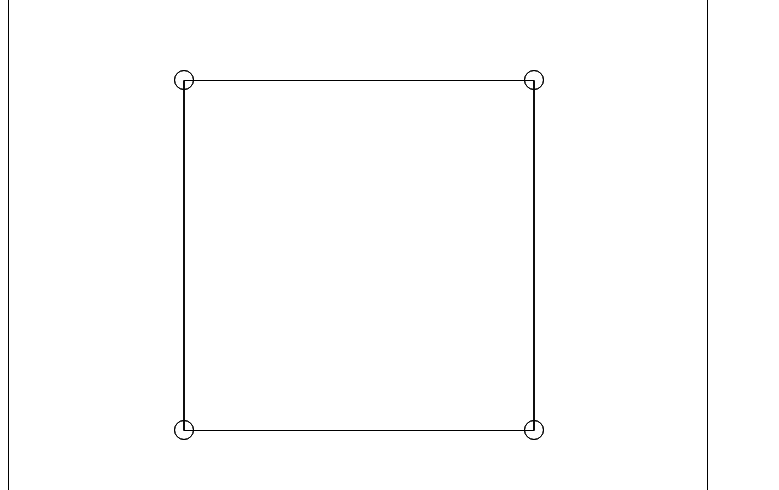
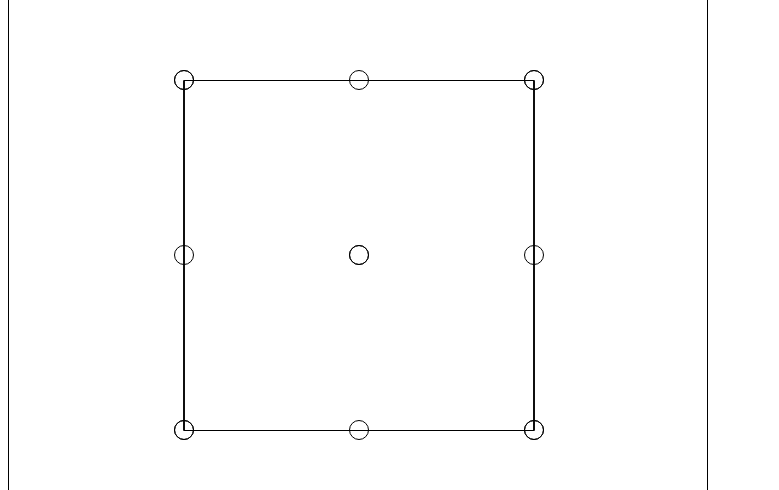
Before and after one commit to pknipp/rotating-body, a React (Create React App) app: page / in a window 1280 px wide. Shown: the part 287-777 px from the top of the page, without its empty margins (0-779 px from the left). Built offline with nearby package versions, Linux system fonts and the light colour scheme.

Commit message:
Render rotating cube w/FCC dots.

```diff
--- a/src/App.js
+++ b/src/App.js
@@ -2,11 +2,12 @@ import React, { useState, useEffect } from "react";
 import Dot from "./Dot";
 import Input from "./Input";
 import Line from "./Line";
+import Square from "./Square";
 
 const App = () => {
     const [h, setH] = useState(1);
     const [thsInput, setThsInput] = useState(["0", "0", "0"]);
-    const [ths, setThs] = useState(null);
+    const [ths, setThs] = useState([0, 0, 0]);
     const [momsInput, setMomsInput] = useState(["1", "1", "2"]);
     const [moms, setMoms] = useState(null);
     const [omsInput, setOmsInput] = useState(["", "", ""]);
@@ -19,7 +20,9 @@ const App = () => {
     const [K, setK] = useState(0);
     // const [torques, setTorques] = useState([0, 0, 0]);
     const [xyzs0, setXyzs0] = useState([]);
+    const [mids0, setMids0] = useState([]);
     const [xyzs, setXyzs] = useState([]);
+    const [mids, setMids] = useState([]);
     const [running, setRunning] = useState(false);
     const [time, setTime] = useState(0);
 
@@ -102,7 +105,7 @@ const App = () => {
 
     useEffect(() => {
         setMoms(momsInput.map(mom => Number(mom)));
-        const firstXyzs = []
+        const firstXyzs = [];
         for (let i = 0; i < 2; i++) {
             let x = (-1 + 2 * i) * (nx / 4);
             for (let j = 0; j < 2; j++) {
@@ -114,6 +117,13 @@ const App = () => {
             }
         }
         setXyzs0(firstXyzs);
+        const firstMids = [];
+        for (let i = -1; i < 2; i += 2) {
+            firstMids.push([0, 0, i * nx / 4]);
+            firstMids.push([0, i * nx / 4, 0]);
+            firstMids.push([i * nx / 4, 0, 0]);
+        }
+        setMids0(firstMids);
         let newThs = thsInput.map(th => Number(th));
         setThs(newThs);
         let newXyzs = JSON.parse(JSON.stringify(firstXyzs));
@@ -121,6 +131,11 @@ const App = () => {
             newXyzs[i][0] = mult1(mult2(mult2(zRot(newThs[2]), xRot(newThs[1])),zRot(newThs[0])), xyz[0]);
         });
         setXyzs(newXyzs);
+        let newMids = JSON.parse(JSON.stringify(firstMids));
+        firstMids.forEach((mid, i) => {
+            newMids[i] = mult1(mult2(mult2(zRot(newThs[2]), xRot(newThs[1])),zRot(newThs[0])), mid);
+        });
+        setMids(newMids);
     }, []);
 
     useEffect(() => {
@@ -142,6 +157,11 @@ const App = () => {
                 });
                 newXyzs[iMin][2] = true;
                 setXyzs(newXyzs);
+                let newMids = JSON.parse(JSON.stringify(mids0));
+                mids0.forEach((mid, i) => {
+                    newMids[i] = mult1(mult2(mult2(zRot(ths[2]), xRot(ths[1])),zRot(ths[0])), mid);
+                });
+                setMids(newMids);
             }, dt);
         } else if (!running && time !== 0) {
             clearInterval(interval);
@@ -256,6 +276,7 @@ const App = () => {
                 </tbody>
             </table>
             <div className="container" style={{height:`${ny}px`, width:`${nx}px`}}>
+                {/* <Square className="square" mids={mids[5]} nx={nx} ny={ny} ths={ths} /> */}
                 {xyzs.map((xyz, index) => (
                     <Dot
                         key={index}
@@ -263,6 +284,15 @@ const App = () => {
                         y={xyz[0][1] + ny / 2}
                         d={d}
                         dashed={xyz[2]}
+                    />
+                ))}
+                {mids.map((mid, index) => (
+                    <Dot
+                        key={index}
+                        x={mid[0] + nx / 2}
+                        y={mid[1] + ny / 2}
+                        d={d}
+                        // dashed={xyz[2]}
                     />
                 ))}
                 {xyzs.map((xyz0, index0) => {
--- /dev/null
+++ b/src/Square.js
@@ -0,0 +1,15 @@
+const Square = ({ nx, ny, mid, ths }) => {
+    return (
+        <div className="square" style={{
+            width :`${nx / 2}px`,
+            height:`${nx / 2}px`,
+            left: `${(nx / 4)}px`,
+            top:  `${(ny / 4)}px`,
+            // borderStyle: `${dashed ? "dashed" : "solid"}`
+            borderStyle: "solid",
+            // transform: `rotate(${-ths[0]}rad) rotateX(${-ths[1]}rad) rotate(${-ths[2]}rad)`
+            transform: `rotate(${-ths[0]}rad) rotateX(${-ths[1]}rad)`
+        }}/>
+    )
+}
+export default Square;
--- a/src/index.css
+++ b/src/index.css
@@ -5,6 +5,7 @@
     position: absolute;
     border-radius: 50%;
 }
+.square {box-sizing: border-box; border: solid 1px dotted; position: absolute; }
 .line {
     box-sizing: border-box;
     border-top: solid 1px black;
```
Also changed, not shown: 1 other file (tests, documents, lock files or other folders).
